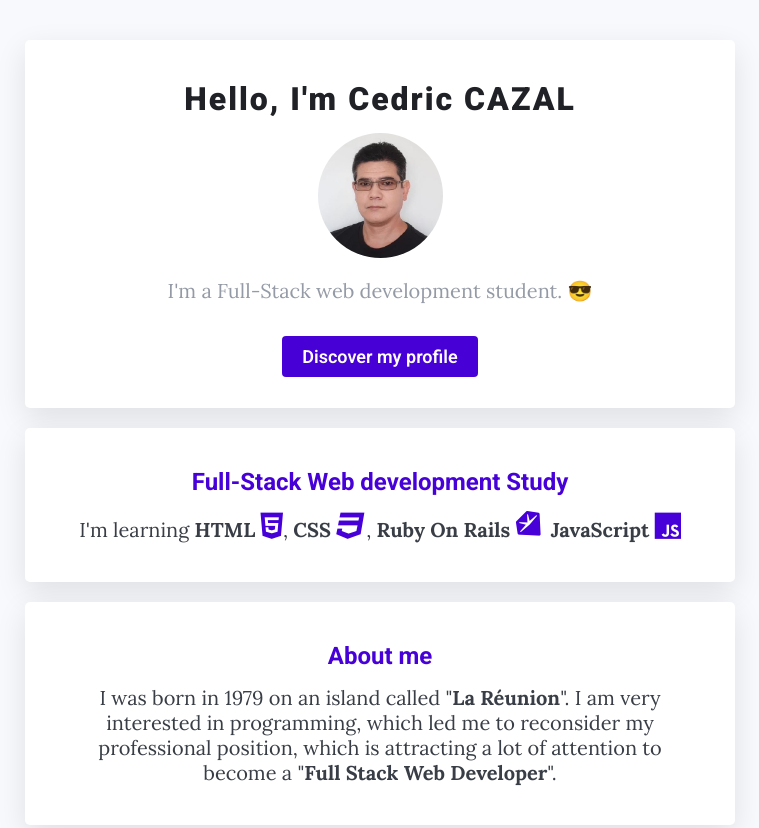
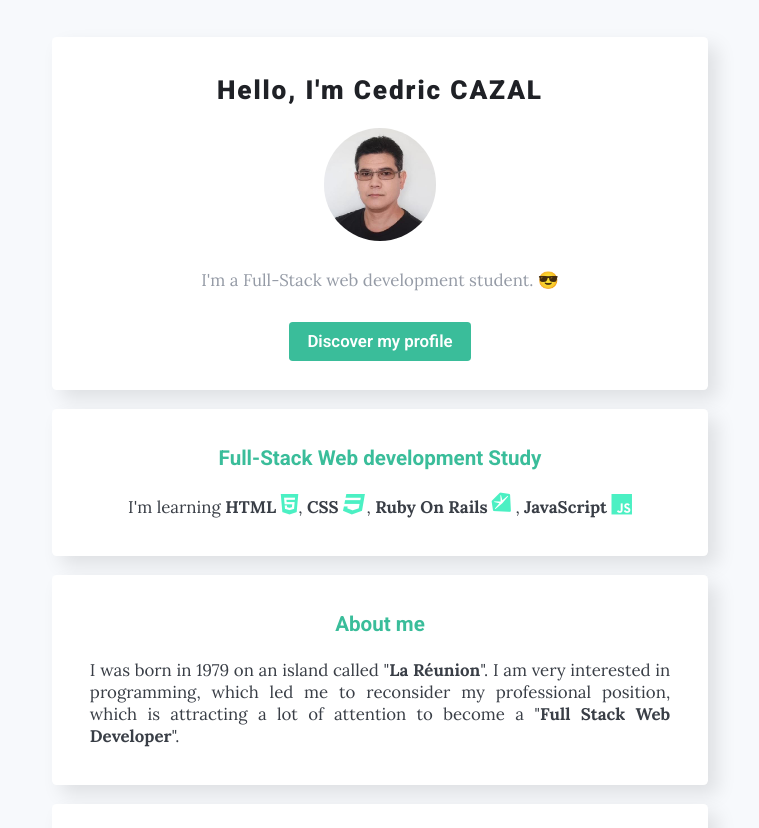
Before and after one commit to cedcazdev/profile, a plain HTML site: page index.html in a window 1280 px wide. Shown: the top 828 px of the page, without its empty margins (260-1019 px from the left). Drawn offline with Linux system fonts and the light colour scheme.

Commit message:
modified colors my profile

```diff
--- a/index.html
+++ b/index.html
@@ -5,11 +5,9 @@
     <meta http-equiv="X-UA-Compatible" content="IE=edge">
     <meta name="viewport" content="width=device-width, initial-scale=1.0">
     <meta name="desciption" content="This is Cédric' profile">
+    <!--CSS style-->
     <link rel="stylesheet" href="style.css">
-    <!--Font from google font-->
-    <link rel="preconnect" href="https://fonts.googleapis.com">
-    <link rel="preconnect" href="https://fonts.gstatic.com" crossorigin>
-    <link href="https://fonts.googleapis.com/css2?family=Lora:wght@400;500;600;700&family=Roboto:wght@300;400;500;600;700;800;900&display=swap" rel="stylesheet">
+    <!--My title page-->
     <title>Cédric Cazal' profile</title>
     <!--Favicon-->
     <link rel="apple-touch-icon" sizes="180x180" href="images/apple-touch-icon.png">
@@ -31,13 +29,13 @@
 
     <div class="card-white">
       <h2 class="margin-bottom">Full-Stack Web development Study</h2>
-      <p>I'm learning <strong>HTML <i class="fa-brands fa-html5"></i></strong>, <strong>CSS </i> <i class="fa-brands fa-css3"></i></strong>, <strong>Ruby On Rails </strong><i class="fa-solid fa-gem"></i></i></strong> <strong>JavaScript <i class="fa-brands fa-js"></i></strong></p>
+      <p>I'm learning <strong>HTML <i class="fa-brands fa-html5"></i></strong>, <strong>CSS </i> <i class="fa-brands fa-css3"></i></strong>, <strong>Ruby On Rails </strong><i class="fa-solid fa-gem"></i></i></strong>, <strong>JavaScript <i class="fa-brands fa-js"></i></strong></p>
 
     </div>
 
     <div class="card-white">
       <h2 class="margin-bottom">About me</h2>
-      <p>I was born in 1979 on an island called "<strong>La Réunion</strong>". I am very interested in programming, which led me to reconsider my professional position, which is attracting a lot of attention to become a "<strong>Full Stack Web Developer</strong>".</p>
+      <p class="text-justify-about-me">I was born in 1979 on an island called "<strong>La Réunion</strong>". I am very interested in programming, which led me to reconsider my professional position, which is attracting a lot of attention to become a "<strong>Full Stack Web Developer</strong>".</p>
     </div>
 
     <div class="card-white">
--- a/style.css
+++ b/style.css
@@ -1,18 +1,24 @@
+@import url("https://fonts.googleapis.com/css2?family=Lora:wght@400;500;600;700&family=Roboto:wght@300;400;500;600;700;800;900&display=swap");
+
 *{
-  margin: 0px;
-  padding: 0px;
+  margin: 0rem;
+  padding: 0rem;
+}
+
+html{
+  font-size: 58.5%;
 }
 
 body {
   background-color: #F7F9FC;
   color: rgb(57, 62, 70);
   font-family: 'Lora', serif;
-  font-size: 20px;
+  font-size: 2rem;
   font-weight: lighter;
 }
 
 .margin-bottom{
-  margin-bottom: 15px;
+  margin-bottom: 2.5rem;
 }
 
 h1, h2, a {
@@ -20,23 +26,31 @@ h1, h2, a {
 }
 
 h1 {
-  letter-spacing: 2px;
+  letter-spacing: 0.2rem;
   color: rgb(31, 33, 38);
-  font-size: 32px;
+  font-size: 2.8rem;
   font-weight: 900;
 }
 
 
 h2 {
-  font-size: 24px;
+  font-size: 2.2rem;
   font-weight: 500;
+}
+
+p{
+  font-size: 1.8rem;
+}
+
+div .text-justify-about-me{
+  text-align: justify;
 }
 
 a {
   text-decoration: none;
-  color: #4700D8;
+  color: #3ABD9A;
   font-weight: 600;
-  font-size: 18px;
+  font-size: 1.8rem;
   transition: color 0.3s ease;
 }
 
@@ -49,47 +63,46 @@ a:hover {
 }
 
 .container {
-  width: 710px;
-  margin: 40px auto;
+  width: 71rem;
+  margin: 4rem auto;
 }
 
-@media (max-width: 960px) {
+@media (max-width: 96rem) {
 /* For a screen < 960px, this CSS will be read */
 .container {
-  width: 700px;
+  width: 70rem;
 }
 }
-@media (max-width: 720px) {
+@media (max-width: 72rem) {
 /* For a screen < 720px, this CSS will be read */
 .container {
-  width: 500px;
+  width: 50rem;
 }
 }
-@media (max-width: 540px) {
+@media (max-width: 54rem) {
 /* For a screen < 540px, this CSS will be read */
 .container {
-  width: 300px;
+  width: 30rem;
 }
 }
 
 .img-circle {
-  width: 125px;
-  height: 125px;
+  width: 12rem;
   border-radius: 50%;
 }
 
 .card-white {
   background-color: #ffffff;
-  margin: 20px auto;
-  padding: 40px;
-  border-radius: 5px;
+  margin: 2rem auto;
+  padding: 4rem;
+  border-radius: 0.5rem;
   text-align: center;
-  box-shadow: 0px 10px 30px rgba(0, 0, 0, 0.1);
+  box-shadow: 1rem 1rem 2rem rgba(0, 0, 0, 0.1);
 }
 
 i {
-font-size: 30px;
-color: #4700D8;
+font-size: 2.5rem;
+color: #4BF0C3;
 transition: 0.3s ease-in-out;
 }
 
@@ -98,48 +111,48 @@ transform: rotate(-45deg);
 }
 
 .card-white h2 {
-  color: #4700D8;
+  color: #3ABD9A;
   font-weight: 700;
   text-align: center;
 }
 
 .btn-discover {
-  background-color: #4700d6;
+  background-color: #3ABD9A;
   color: white;
-  border-radius: 4px;
-  padding: 10px 20px;
+  border-radius: 0.4rem;
+  padding: 1rem 2rem;
   transition: 0.4s ease-in;
 }
 
 .btn-discover:hover {
   background-color: rgb(255, 255, 255);
-  color: #4700D8;
-  font-size: 20px;
+  color: #3ABD9A;
+  font-size: 2rem;
   transition: 0.4s ease-in-out;
 }
 
 .list-inline {
   list-style: none;
-  padding-left: 0px;
+  padding-left: 0rem;
 }
 
 .list-inline li {
   display: inline;
-  padding: 10px;
-  margin-right: 20px;
+  padding: 1rem;
+  margin-right: 2rem;
 }
 
 .list-inline i {
-  font-size: 50px;
+  font-size: 4.5rem;
   color: rgb(232, 230, 230);
   transition: 0.3s ease-out;
 }
 
 .list-inline i:hover {
-  color: #4700D8;
+  color: #4BF0C3;
   transition: 0.3s ease-in-out;
 }
 
 #introduction p {
-  margin-bottom: 40px;
+  margin-bottom: 4rem;
 }
```
